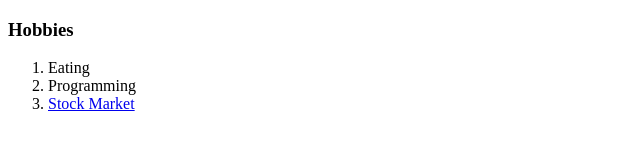
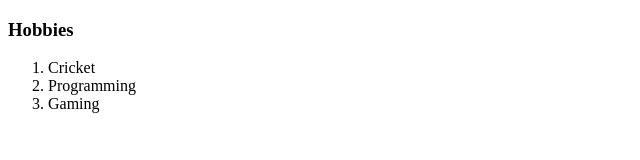
Before and after one commit to shivpatel027/cv, a plain HTML site: page hobbies.html in a window 1280 px wide. Shown: the whole page, without its empty margins (0-640 px from the left). Drawn offline with Linux system fonts and the light colour scheme.

Commit message:
Update hobbies.html

```diff
--- a/hobbies.html
+++ b/hobbies.html
@@ -9,9 +9,9 @@
 <body>
   <h3>Hobbies</h3>
   <ol>
-    <li>Eating</li>
+    <li>Cricket</li>
     <li>Programming</li>
-    <li><a href="https://www.moneycontrol.com/stocksmarketsindia/">Stock Market</a></li>
+    <li>Gaming</li>
   </ol>
 </body>
 
```
